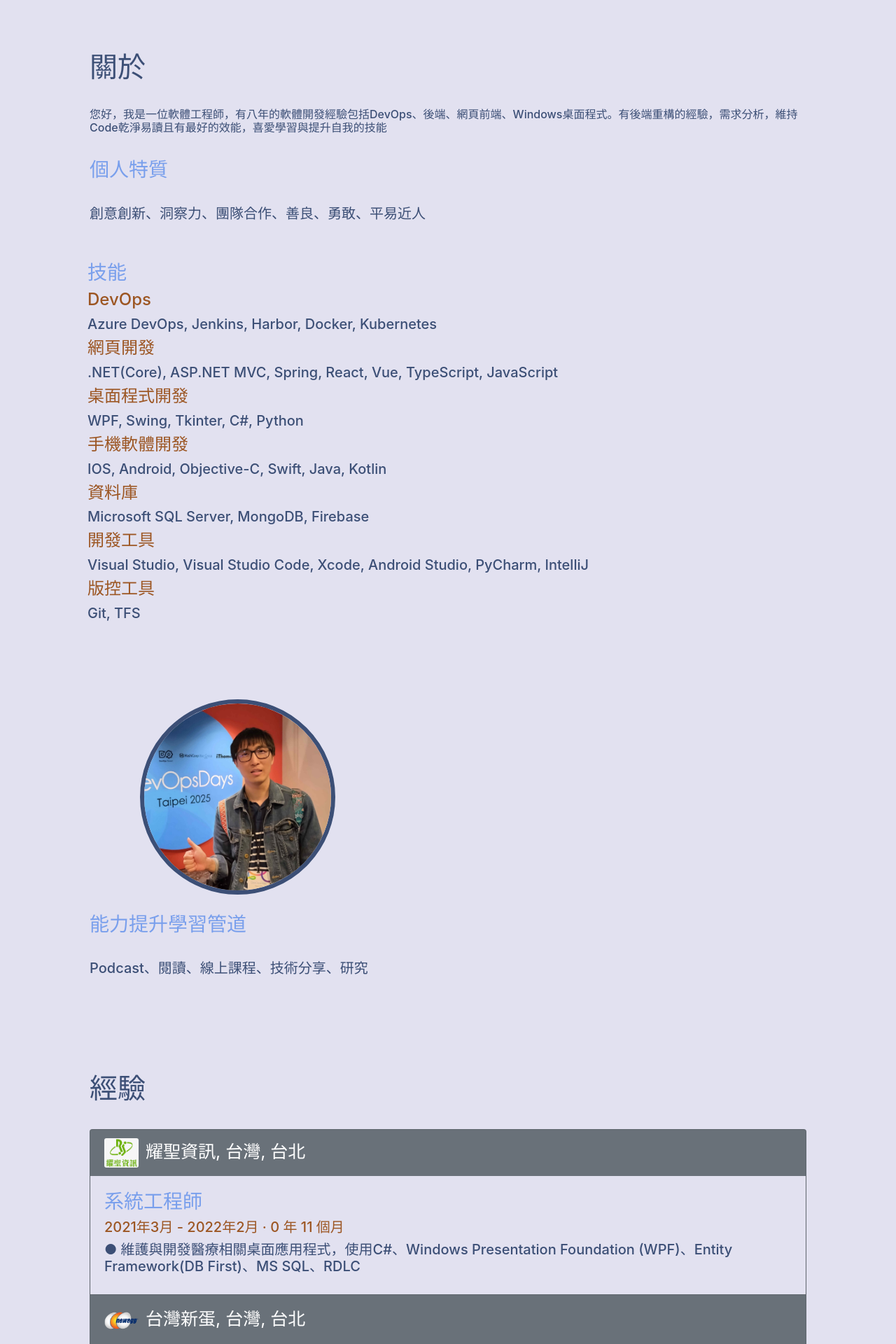
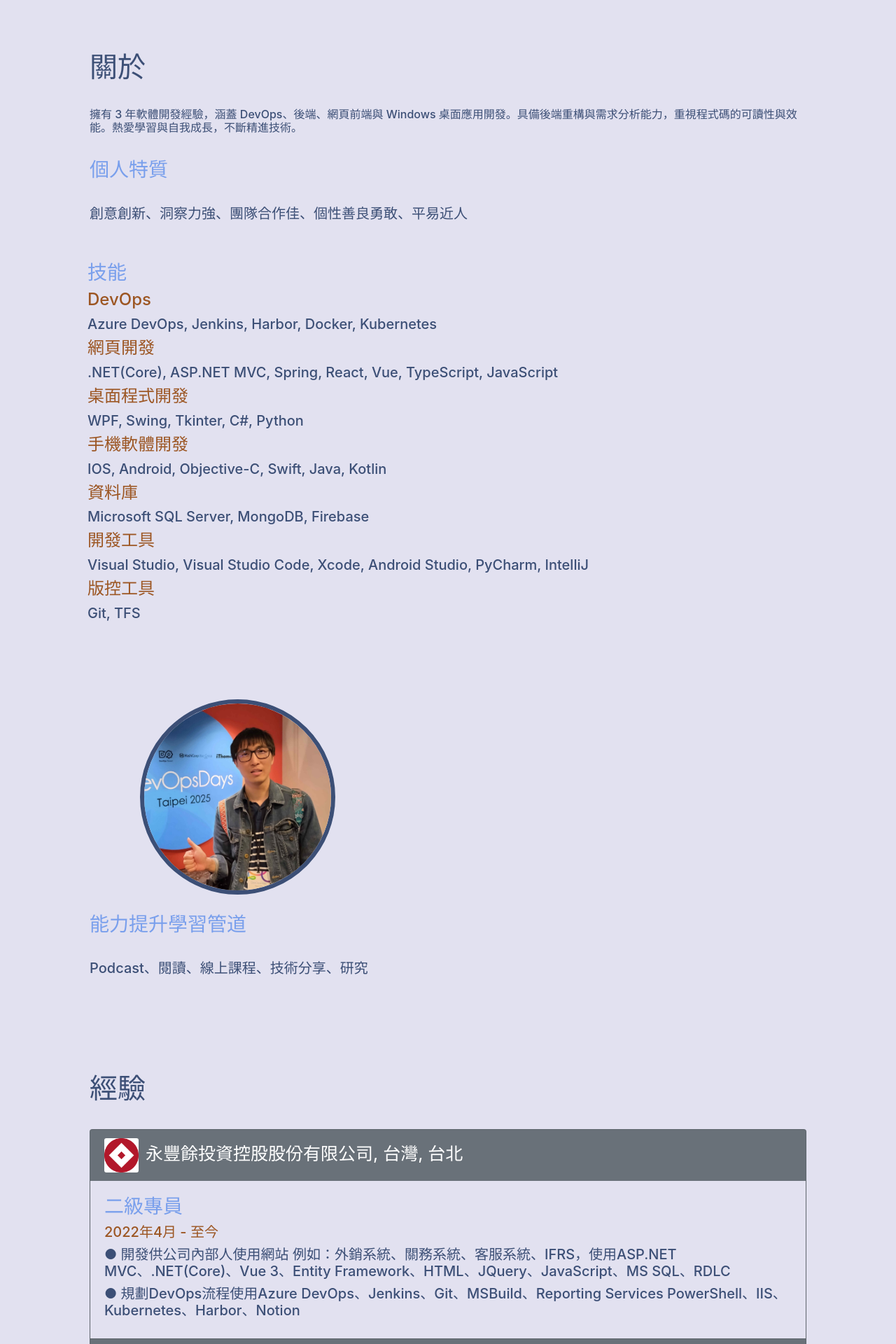
Before and after one commit to AaronCChen2233/Portfolio, a React (Create React App) app: page / in a window 1280 px wide. Shown: the part 800-2720 px from the top of the page at 70% size. Built offline with nearby package versions, Linux system fonts and the light colour scheme.

Commit message:
feat: Update About and Experience components with dynamic experience calculation and new YFY Inc. section; enhance localization

```diff
--- a/src/Components/About.tsx
+++ b/src/Components/About.tsx
@@ -8,10 +8,18 @@ import Col from 'react-bootstrap/Col'
 
 const About: React.FC = () => {
     const { t, setLocale } = useI18n();
+
+    const Experience = () => {
+        const startYear = 2017;
+        const currentYear = new Date().getFullYear();
+        const yearsOfExperience = currentYear - startYear;
+
+        return (yearsOfExperience);
+    };
     return (
         <div className="pages" id="about">
             <h1 className='title lpten whitetext'>{t('about')}</h1>
-            <h6 className='lpten rpten tptwo whitetext'>{t('abouttitle')}</h6>
+            <h6 className='lpten rpten tptwo whitetext'>{t('abouttitle')} {Experience()} {t('abouttitle1')}</h6>
             <h3 className='lpten rpten tptwo whitetext lightbluetext'>{t('personaltraits')}</h3>
             <h5 className='lpten rpten tptwo whitetext'>{t('personaltraitslist')}</h5>
             <br></br>
--- a/src/Components/Experience.tsx
+++ b/src/Components/Experience.tsx
@@ -4,15 +4,31 @@ import Accordion from 'react-bootstrap/Accordion'
 import Card from 'react-bootstrap/Card'
 import newegg from '../resources/image/newegg.png'
 import realsun from '../resources/image/realsun.png'
-import yfy from '../resources/image/yfy.svg'
+import yfy from '../resources/image/yfy.png'
 
 const Experience: React.FC = () => {
     const { t, setLocale } = useI18n();
+
     return (
         <div className="pages" id="experience">
             <h1 className='title lpten whitetext'>{t('experience')}</h1>
 
             <Accordion className='lpten rpten tptwo' defaultActiveKey="0" >
+                              <Card bg ='secondary' text='white' >
+                    <Card.Header>
+                    <Accordion.Toggle as={Card.Text} eventKey="0" >
+                        <Card.Img className="icon" src={yfy} />
+                        {t('yfy')}
+                    </Accordion.Toggle>
+                    </Card.Header>
+                    <Card.Body>
+                        <h3 className='lightbluetext'>{t('yfyposition')}</h3>
+                        <h5 className='pinktext'>{t('yfytime')}</h5>
+                        <h5 className='whitetext'>{t('webdescription')}</h5>
+                        <h5 className='whitetext'>{t('devopsdescription')}</h5>
+                    </Card.Body>
+                </Card>
+
                 <Card bg ='secondary' text='white'  >
                     <Card.Header>
                     <Accordion.Toggle as={Card.Text} eventKey="0" >
@@ -22,7 +38,7 @@ const Experience: React.FC = () => {
                     </Card.Header>
                     <Card.Body>
                         <h3 className='lightbluetext'>{t('realsunposition')}</h3>
-                        <h5 className='pinktext'>{t('realsuntime')} · 0 {t('yrs')} 11 {t('mos')}</h5>
+                        <h5 className='pinktext'>{t('realsuntime')} · 11 {t('mos')}</h5>
                         <h5 className='whitetext'>{t('realsundescription')}</h5>
                     </Card.Body>
                 </Card>
@@ -43,20 +59,7 @@ const Experience: React.FC = () => {
                     </Card.Body>
                 </Card>
 
-                <Card bg ='secondary' text='white' >
-                    <Card.Header>
-                    <Accordion.Toggle as={Card.Text} eventKey="0" >
-                        <Card.Img className="icon" src={yfy} />
-                        {t('yfy')}
-                    </Accordion.Toggle>
-                    </Card.Header>
-                    <Card.Body>
-                        <h3 className='lightbluetext'>{t('yfyposition')}</h3>
-                        <h5 className='pinktext'>{t('yfytime')}</h5>
-                        <h5 className='whitetext'>{t('webdescription')}</h5>
-                        <h5 className='whitetext'>{t('devopsdescription')}</h5>
-                    </Card.Body>
-                </Card>
+
             </Accordion>
 
         </div>
--- a/src/resources/en.ts
+++ b/src/resources/en.ts
@@ -13,7 +13,8 @@ export default {
     'database':'Database',
     'developmenttools':'Development Tools',
     'versioncontroltools':'Version Control Tools',
-    'abouttitle':'  Hello, I am a software engineer with 8+ years of development experience including DevOps, back-end, web front-end, Windows desktop application. Have experience in back-end refactoring, requirement analysis, keep Code clean and readable and have the best performance, eager to learn and improve my skills.',
+    'abouttitle':'  Hello, I am a software engineer with ',
+    'abouttitle1':'  + years of development experience including DevOps, back-end, web front-end, Windows desktop application. Have experience in back-end refactoring, requirement analysis, keep Code clean and readable and have the best performance, eager to learn and improve my skills.',
     'personaltraits':'Personal Traits',
     'personaltraitslist':'Creative, Insightful, Teamwork, Kind, Brave, Approachable',
     'learntube':'Learning Channels',
@@ -34,7 +35,7 @@ export default {
     'yfytime':'Apr 2022 - Present',
     'yfyposition':'Second Level Specialist',
     'webdescription':'● Develop internal web applications for the company. Such as Export System, Customs System, Customer Service System, IFRS. Using ASP.NET MVC, .NET(Core), Vue 3, Entity Framework, HTML, JQuery, JavaScript, MS SQL, RDLC',
-    'devopsdescription':'● Plan DevOps process. Using Azure DevOps, Jenkins, Git, MS Build, Reporting Services PowerShell, IIS, Kubernetes, Harbor, Notion',
+    'devopsdescription':'● Plan DevOps process. Using Azure DevOps, Jenkins, Git, MSBuild, Reporting Services PowerShell, IIS, Kubernetes, Harbor, Notion',
 
     'npu':'National Penghu University of Science and Technology',
     'activitesandsocieties':'Activities and societies',
@@ -125,7 +126,7 @@ export default {
     'yatingapi':'Yating API',
     'openai':'OpenAI API',
     'sms':'SMS API',
-    'mailserver':'Mail Server',
+    'mailserver':'SMTP',
 
     'sudoku':'SUDOKU',
     'clipboardtranslator':'Clipboard Translator',
--- a/src/resources/zh.ts
+++ b/src/resources/zh.ts
@@ -1,5 +1,5 @@
 export default {
-    'hometitle': '您好，我是 陳志嶄。 在 台灣 的軟體工程師',
+    'hometitle': '您好，我是 陳志嶄，一位來自台灣的軟體工程師。',
     'about': '關於',
     'experience' : '經驗',
     'works':'作品與專案',
@@ -13,9 +13,10 @@ export default {
     'database':'資料庫',
     'developmenttools':'開發工具',
     'versioncontroltools':'版控工具',
-    'abouttitle':'  您好，我是一位軟體工程師，有八年的軟體開發經驗包括DevOps、後端、網頁前端、Windows桌面程式。有後端重構的經驗，需求分析，維持Code乾淨易讀且有最好的效能，喜愛學習與提升自我的技能',
+    'abouttitle':'  擁有',
+    'abouttitle1':'  年軟體開發經驗，涵蓋 DevOps、後端、網頁前端與 Windows 桌面應用開發。具備後端重構與需求分析能力，重視程式碼的可讀性與效能。熱愛學習與自我成長，不斷精進技術。',
     'personaltraits':'個人特質',
-    'personaltraitslist':'創意創新、洞察力、團隊合作、善良、勇敢、平易近人',
+    'personaltraitslist':'創意創新、洞察力強、團隊合作佳、個性善良勇敢、平易近人',
     'learntube':'能力提升學習管道',
     'learntubedescription':'Podcast、閱讀、線上課程、技術分享、研究',
 
@@ -23,7 +24,7 @@ export default {
     'neweggtwtime':'2014年9月 - 2018年9月',
     'neweggposition':'軟體工程師',
     'neweggtwdescription':'● 維護與開發NewEgg.tw網站，包括前端與後端',
-    'eipdescription':'● 維護與開發企業入口網站(EIP)，包括後端與手機端(Android)使用 XMPP、MS SQL Server，使用Active MQ、Solr、Redis使後端有好快的回應時間',
+    'eipdescription':'● 維護與開發企業入口網站(EIP)，包括後端與手機端(Android)使用 XMPP、MS SQL Server，使用Active MQ、Solr、Redis提升後端服務回應時間',
     'boxdescription':'● 開發NewEgg Box 雲端系統桌面應用程式，使用Windows Presentation Foundation (WPF) 與 MVVM (MVVM Light)架構。研究與技術分享使團隊有更好的產出',
 
     'realsun':'耀聖資訊, 台灣, 台北',
@@ -33,12 +34,12 @@ export default {
     'yfy':'永豐餘投資控股股份有限公司, 台灣, 台北',
     'yfytime':'2022年4月 - 至今',
     'yfyposition':'二級專員',
-    'webdescription':'● 開發供公司內部人使用網站 例如：外銷系統、關務系統、客服系統、IFRS，使用ASP.NET MVC、.NET(Core)、Vue 3、Entity、HTML、JQuery、JavaScript、MS SQL、RDLC',
-    'devopsdescription':'● 規劃DevOps流程使用Azure DevOps、Jenkins、Git、MS Build、Reporting Services PowerShell、IIS、Kubernetes、Harbor、Notion',
+    'webdescription':'● 開發供公司內部人使用網站 例如：外銷系統、關務系統、客服系統、IFRS，使用ASP.NET MVC、.NET(Core)、Vue 3、Entity Framework、HTML、JQuery、JavaScript、MS SQL、RDLC',
+    'devopsdescription':'● 規劃DevOps流程使用Azure DevOps、Jenkins、Git、MSBuild、Reporting Services PowerShell、IIS、Kubernetes、Harbor、Notion',
 
     'npu':'國立澎湖科技大學',
     'activitesandsocieties':'活動與社團',
-    'exchangestudent':'● 曾至廈門集美大學電商管理系當一學期的交換學生',
+    'exchangestudent':'● 曾至廈門集美大學電商管理系交換一學期',
     'misdegree':'資訊管理學學士',
     'nputime':'2010 - 2014',
     'finalprojectteamleader':'● 畢業專題小組組長',
@@ -48,10 +49,10 @@ export default {
     'ciccctime':'2019 - 2021',
     'wmap':'Web 與 App 開發 非學位課程',
     'education':'學歷',
-    'designedandbuilt':'由陳志嶄設計與建造',
+    'designedandbuilt':'此履歷由陳志嶄設計與製作',
     'portfoliousign':'使用 React, TypeScript, Bootstrap',
-    'simplemusicnotesreaderdescription1':'一個給音樂家讀樂譜的Android App，你可以開啟一個 ',
-    'simplemusicnotesreaderdescription2':' 檔，這個軟體會顯示樂譜，這個軟體會自動向下捲動樂譜，你可以設定捲動速度，所以你可以一邊演湊一邊讀樂譜。',
+    'simplemusicnotesreaderdescription1':'一個給音樂家讀樂譜的Android App，可開啟 ',
+    'simplemusicnotesreaderdescription2':' 樂譜檔並顯示內容，並支援自動向下捲動功能，使用者可自訂捲動速度以配合演奏。',
     'multiplefilerenamedescription':'一個你可以批次幫檔案改名的 Windows 桌面軟體，一共有三種改名方法，取代，刪除與新增字元。',
     'sudokudescription':'一個能隨機產生數獨問題的 Windows 桌面軟體，有使用者介面可使使用者玩數獨，可選擇難度，當你完成時計時器會自動暫停。',
     'clipboardtranslatordescription':'一個翻譯的 Windows 桌面軟體，當你複製一個單字時會在角落跳出一個小視窗，上面會顯示關於這個單字的相關資訊與翻譯。',
@@ -124,7 +125,7 @@ export default {
     'yatingapi':'Yating API',
     'openai':'OpenAI API',
     'sms':'SMS API',
-    'mailserver':'Mail Server',
+    'mailserver':'SMTP',
 
     'notion':'Notion',
     'sudoku':'SUDOKU',
```
Also changed, not shown: src/resources/image/yfy.png (added), src/resources/image/yfy.svg (deleted).
